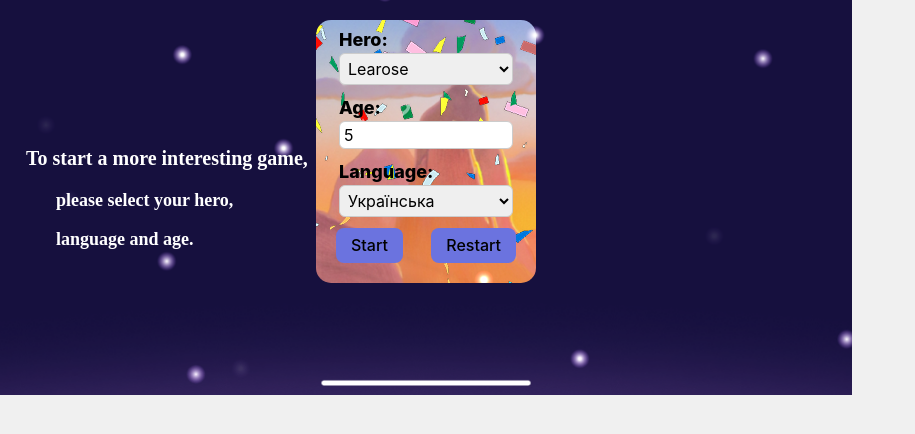
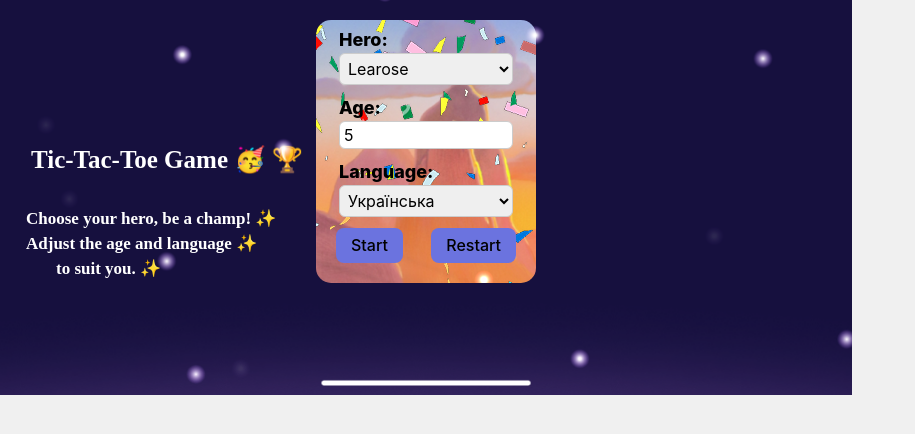
Before and after one commit to Olexandr-L45D/Game_Tic_Tac_toeReact_Lytvynenko, a React (Vite) app: page /gamesetting in a window 1280 px wide. Shown: the top 434 px of the page, without its empty margins (0-915 px from the left). Built offline with nearby package versions, Linux system fonts and the light colour scheme.

Commit message:
add new effect Hero

```diff
--- a/src/components/GameSettingsModal/GameSettingsModal.jsx
+++ b/src/components/GameSettingsModal/GameSettingsModal.jsx
@@ -38,9 +38,10 @@ const GameSettingsModal = ({ onClose, onStart }) => {
     <section className={css.modalSection}>
       <div className={css.modalOverlay}>
         <section className={css.blokTitle}>
-          <h2 className={css.title}>To start a more interesting game,</h2>
-          <h3 className={css.text}>please select your hero,</h3>
-          <h3 className={css.text}>language and age.</h3>
+          <h1 className={css.Alltitle}>Tic-Tac-Toe Game 🥳 🏆</h1>
+          <h3 className={css.title}>Choose your hero, be a champ! ✨ </h3>
+          <h3 className={css.title}>Adjust the age and language ✨</h3>
+          <h3 className={css.text}>to suit you. ✨</h3>
         </section>
         <div className={css.modalContent}>
           {/* <h2 className={css.titleSet}>Settings</h2> */}
--- a/src/components/GameSettingsModal/GameSettingsModal.module.css
+++ b/src/components/GameSettingsModal/GameSettingsModal.module.css
@@ -20,15 +20,31 @@
   flex-direction: column;
   margin-left: 10px;
 }
+.Alltitle {
+  display: block;
+  width: 100%;
+  height: auto;
+  margin: 2 auto 2px auto;
+  margin-left: 5px;
+  font-family: Fredoka;
+  font-weight: 1000;
+  font-size: 25px;
+  line-height: 2;
+  justify-content: start;
+  color: #ffffff;
+}
 .title {
   display: block;
   width: 100%;
   height: auto;
-  margin: 2 auto 16px auto;
+  margin: 0 auto 8px auto;
+  margin-left: 0px;
+  margin-right: 5px;
+  padding-right: 5px;
   font-family: Fredoka;
-  font-weight: 800;
-  font-size: 20px;
-  line-height: 1.4;
+  font-weight: 700;
+  font-size: 17px;
+  line-height: 1;
   justify-content: start;
   color: #ffffff;
 }
@@ -37,9 +53,9 @@
   width: 100%;
   height: auto;
   margin: 2 auto 10px auto;
-  font-weight: 900;
-  font-size: 20px;
-  line-height: 1.2;
+  font-weight: 700;
+  font-size: 15px;
+  line-height: 1;
   text-align: center;
   justify-content: start;
   color: black;
@@ -48,12 +64,12 @@
   display: block;
   width: 100%;
   height: auto;
-  margin: 0 auto 16px auto;
+  margin: 0 auto 8px auto;
   margin-left: 30px;
   font-family: Fredoka;
-  font-weight: 600;
-  font-size: 18px;
-  line-height: 1.3;
+  font-weight: 700;
+  font-size: 17px;
+  line-height: 1;
   justify-content: start;
   color: #ffffff;
 }
--- a/src/components/TicTacToeGame/TicTacToeGame.jsx
+++ b/src/components/TicTacToeGame/TicTacToeGame.jsx
@@ -180,26 +180,29 @@ const TicTacToeGame = ({ settings, onEvent }) => {
           />
         )}
 
-        {/* <aside
-          className={`${css.playerLeft} ${
-            animateIntro ? `${css.playerIntro}` : ""
-          } ${current === "X" ? css.glowingPlayer : ""} ${
-            current === "X" && animateLeft ? css.animateHeroMove : ""
-          }`}
-        >
-          {getIconComponent("x")}
-          <span className={css.label}>You</span>
-        </aside> */}
         <aside
           className={`${css.playerLeft} ${animateIntro ? css.playerIntro : ""}`}
         >
-          <div
+          {/* <div
             className={`${current === "X" ? css.glowingPlayer : ""} ${
               animateLeft ? css.animateHeroMove : ""
             } ${css.heroIconWrapper}`}
           >
             {getIconComponent("x")}
+          </div> */}
+
+          <div
+            className={`${css.heroIconWrapper} ${
+              animateIntro
+                ? css.introGlow
+                : current === "X" && animateLeft
+                ? css.turnGlow
+                : ""
+            }`}
+          >
+            {getIconComponent("x")}
           </div>
+
           <span className={css.label}>You</span>
         </aside>
       </div>
@@ -236,7 +239,7 @@ const TicTacToeGame = ({ settings, onEvent }) => {
         >
           {getIconComponent("o")}
         </div>
-        <span className={css.label}>Opponent</span>
+        <span className={css.label}>PLAYER 2</span>
       </aside>
     </main>
   );
--- a/src/components/TicTacToeGame/TicTacToeGame.module.css
+++ b/src/components/TicTacToeGame/TicTacToeGame.module.css
@@ -431,3 +431,41 @@
 .glowingPlayer::after {
   display: none;
 }
+
+/* Ефект з початку гри */
+.introGlow {
+  animation: glow 2s ease-in-out infinite;
+  position: relative;
+  z-index: 20;
+}
+.introGlow::before {
+  content: "✨✨✨";
+  position: absolute;
+  top: -20px;
+  left: -5px;
+  font-size: 20px;
+  color: #fff8b5;
+  animation: twinkle 1.5s ease-in-out infinite;
+  z-index: 25;
+}
+.introGlow::after {
+  display: none;
+}
+
+/* Ефект при ході гравця */
+.turnGlow {
+  animation: heroMoveUpDown 1s ease-in-out, glow 1.5s ease-in-out;
+  position: relative;
+  z-index: 20;
+}
+.turnGlow::before {
+  content: "";
+  position: absolute;
+  top: -10px;
+  left: -10px;
+  width: 90px;
+  height: 90px;
+  border-radius: 50%;
+  box-shadow: 0 0 20px 8px #fff8b5;
+  animation: twinkle 1.2s ease-in-out infinite;
+}
```
